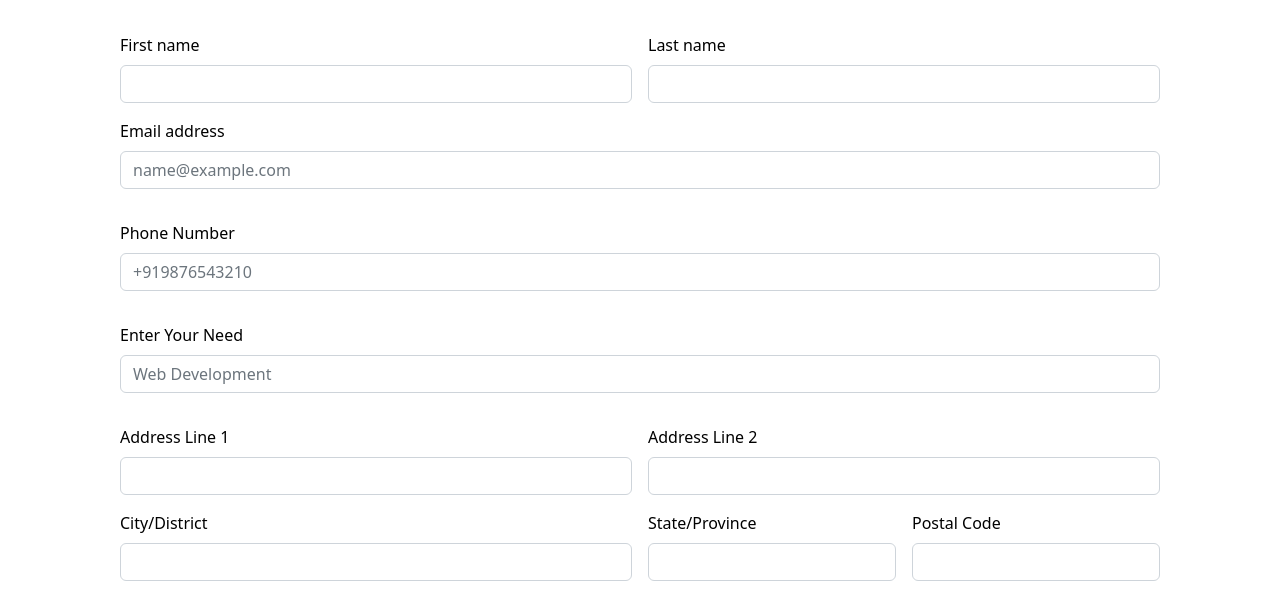
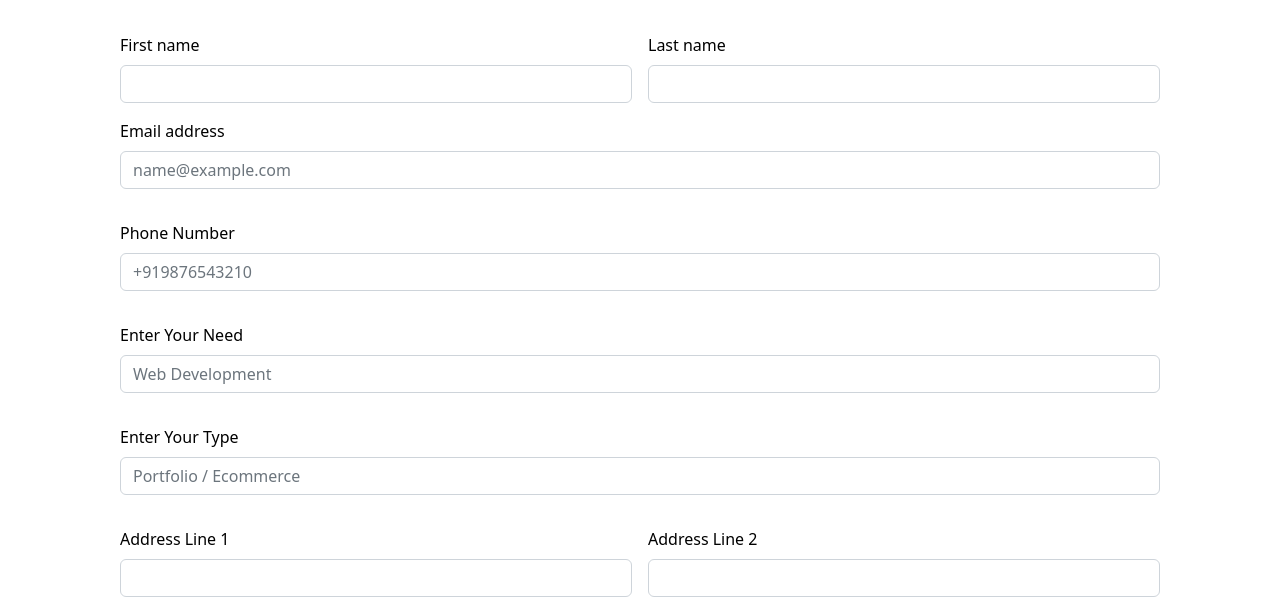
Before and after one commit to WEB-L00P/orderform, a plain HTML site: page index.html in a window 1280 px wide. Shown: the part 179-779 px from the top of the page. Drawn offline with nearby package versions, Linux system fonts and the light colour scheme.

Commit message:
update index.html

```diff
--- a/index.html
+++ b/index.html
@@ -70,6 +70,11 @@
             <input name="need" type="text" class="form-control" id="exampleFormControlInput1"
                 placeholder="Web Development" required>
         </div>
+        <div class="mb-3">
+            <label for="exampleFormControlInput1" class="form-label">Enter Your Type</label>
+            <input name="type" type="text" class="form-control" id="exampleFormControlInput1"
+                placeholder="Portfolio / Ecommerce" required>
+        </div>
         <!-- <div class="col-md-12">
             <label for="validationCustom04" class="form-label">Select Your Need</label>
             <select class="form-select" id="validationCustom04" required>
```
